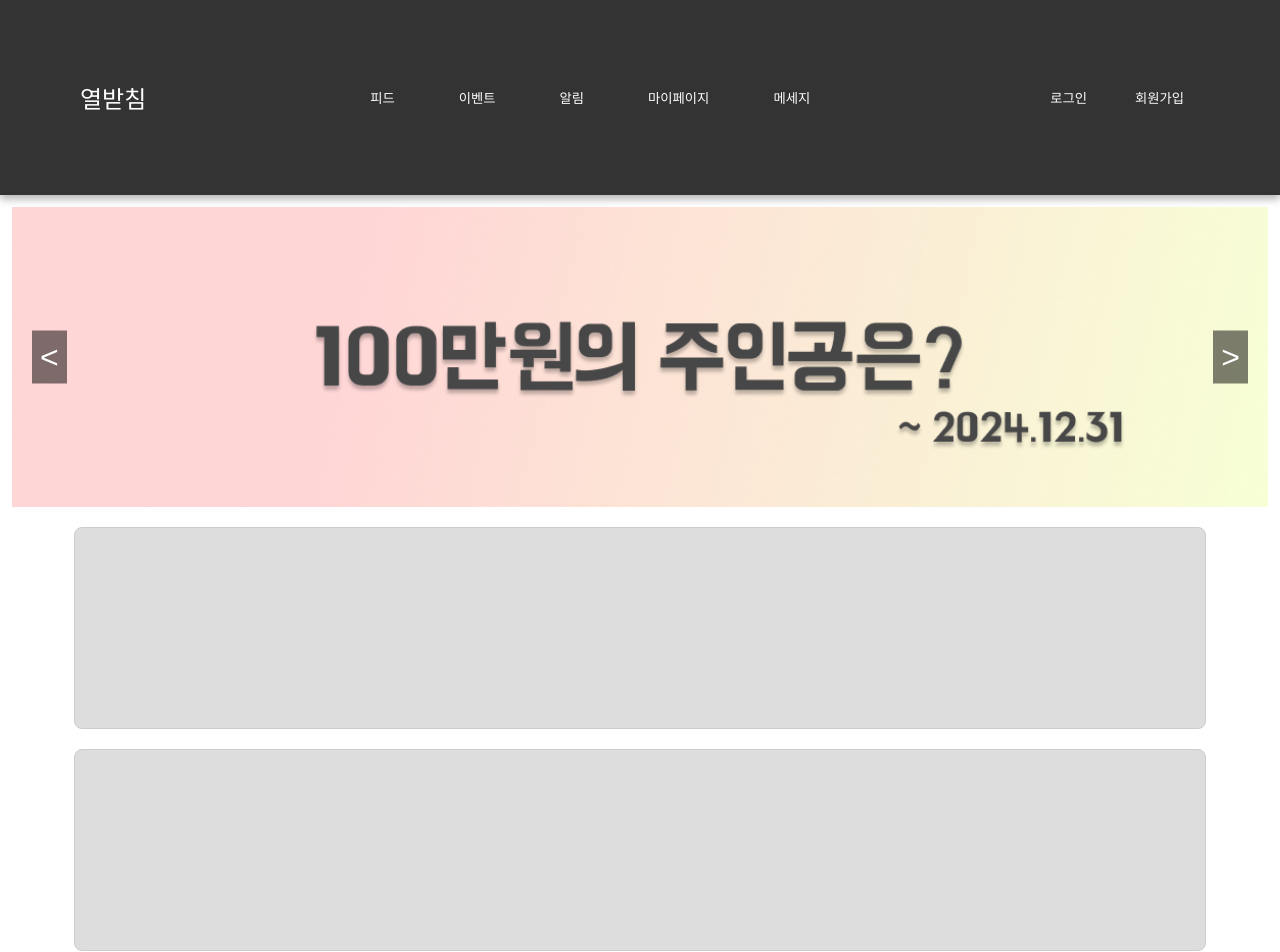
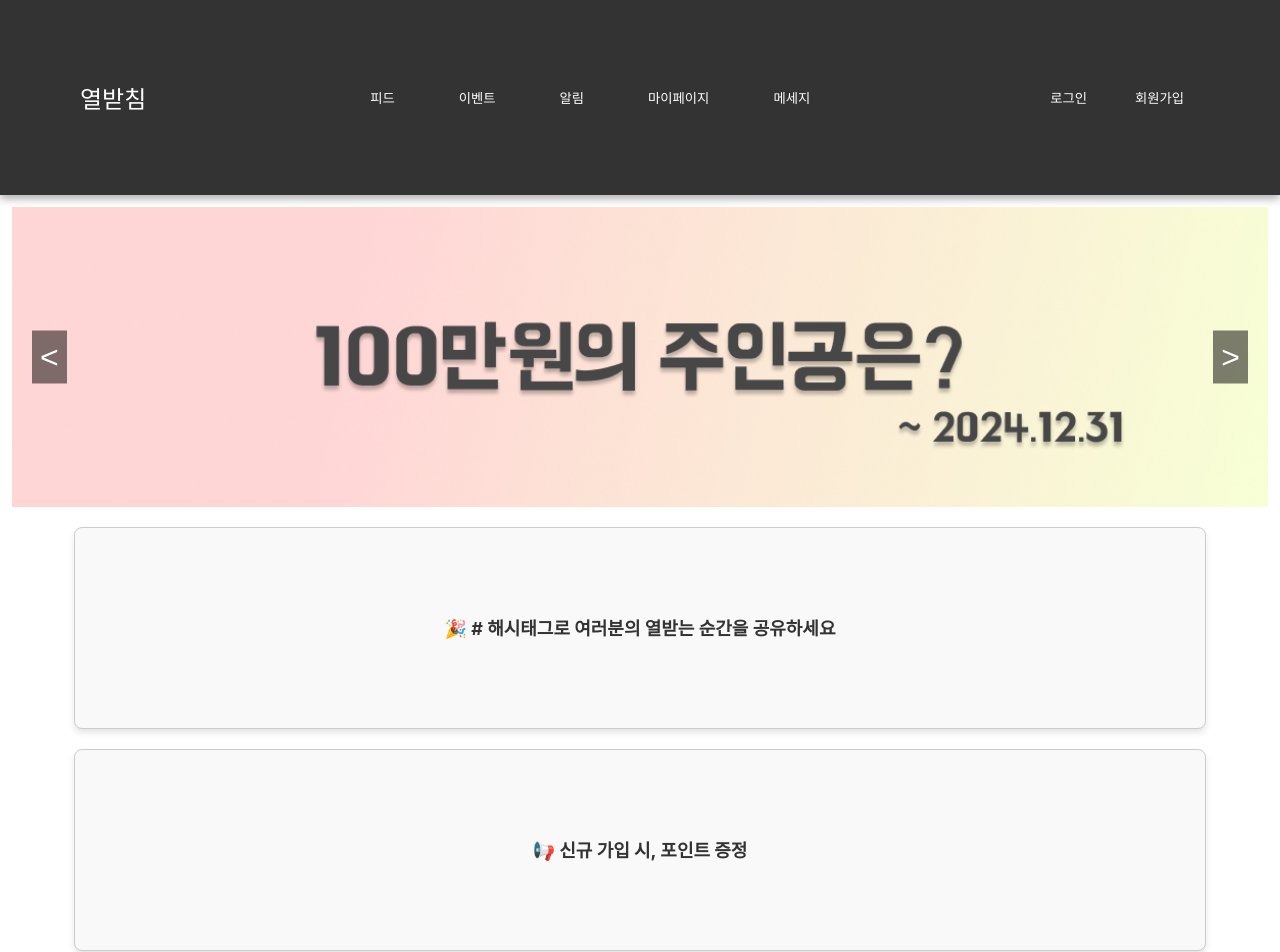
Before and after one commit to seraphicalness/fire_project, a React (Create React App) app: page /event in a window 1280 px wide. Shown: the top 952 px of the page. Built offline with nearby package versions, Linux system fonts and the light colour scheme.

Commit message:
:sparkles:[feat]: 채팅 기능 구현 완료

```diff
--- a/src/css/Feed.css
+++ b/src/css/Feed.css
@@ -1,21 +1,70 @@
-/* Feed.css */
-
-.photo-grid {
-  display: grid;
-  grid-template-columns: repeat(auto-fill, minmax(200px, 1fr)); /* 200px의 최소 크기로 자동 조절 */
-  gap: 10px; /* 이미지 간의 간격 */
-  padding: 20px;
+.eventbox {
+  padding: 12px;
 }
 
-.photo-placeholder {
+.eventrect {
   width: 100%;
-  aspect-ratio: 1; /* 정사각형 비율 유지 */
+  height: 300px;
+  position: relative;
   overflow: hidden;
-  position: relative;
+  display: flex;
+  align-items: center;
+  justify-content: center;
+  background-color: lightblue;
 }
 
-.photo-image {
+.slide-image {
   width: 100%;
   height: 100%;
-  object-fit: cover; /* 이미지가 부모 요소에 맞춰 잘림 */
+  object-fit: cover;
 }
+
+.arrow {
+  position: absolute;
+  top: 50%;
+  transform: translateY(-50%);
+  font-size: 2rem;
+  color: white;
+  background-color: rgba(0, 0, 0, 0.5);
+  border: none;
+  cursor: pointer;
+  padding: 8px;
+  z-index: 10;
+}
+
+.arrow.left {
+  left: 20px;
+}
+
+.arrow.right {
+  right: 20px;
+}
+
+/* 박스 컨테이너 스타일 */
+.box-container {
+  display: flex;
+  flex-direction: column;
+  gap: 20px; /* 사각형 간의 간격 */
+  align-items: center; /* 가운데 정렬 */
+  margin-top: 20px;
+}
+
+.box {
+  display: flex;
+  justify-content: center;
+  align-items: center;
+  width: 90%; /* 사각형의 너비 */
+  height: 200px; /* 사각형의 높이 */
+  background-color: #f9f9f9; /* 사각형의 배경색 */
+  border: 1px solid #ccc;
+  border-radius: 8px; /* 모서리 둥글기 */
+  box-shadow: 0px 4px 6px rgba(0, 0, 0, 0.1);
+}
+
+.event-text {
+  font-size: 18px;
+  font-weight: bold;
+  color: #333;
+  text-align: center;
+  line-height: 1.5;
+}
--- a/src/pages/Event.js
+++ b/src/pages/Event.js
@@ -9,6 +9,13 @@ const Event = () => {
     `${process.env.PUBLIC_URL}/images/image3.png`,
     `${process.env.PUBLIC_URL}/images/image4.png`,
   ]; // 이미지 배열을 미리 정의합니다.
+
+  const eventTexts = [
+    "🎉 # 해시태그로 여러분의 열받는 순간을 공유하세요",
+    "📢 신규 가입 시, 포인트 증정",
+    "🎁 일주일동안 가장 많이 불꽃을 받은 사람 이벤트",
+    "🌟 추가 예정",
+  ]; // 이벤트 문구 배열
 
   // 슬라이드가 2초마다 자동으로 넘어가도록 설정
   useEffect(() => {
@@ -44,8 +51,12 @@ const Event = () => {
         </button>
       </div>
       <div className="box-container">
-        <div className="box"></div>
-        <div className="box"></div>
+        {/* 이벤트 문구를 각 박스에 삽입 */}
+        {eventTexts.map((text, index) => (
+          <div key={index} className="box">
+            <p className="event-text">{text}</p>
+          </div>
+        ))}
       </div>
     </div>
   );
--- a/src/pages/chat/ChatRoom.js
+++ b/src/pages/chat/ChatRoom.js
@@ -23,7 +23,6 @@ const ChatRoom = ({ chatId }) => {
         console.error("메시지 가져오기 오류:", error);
       }
     };
-
     if (chatId) fetchMessages();
   }, [chatId]);
 
```
